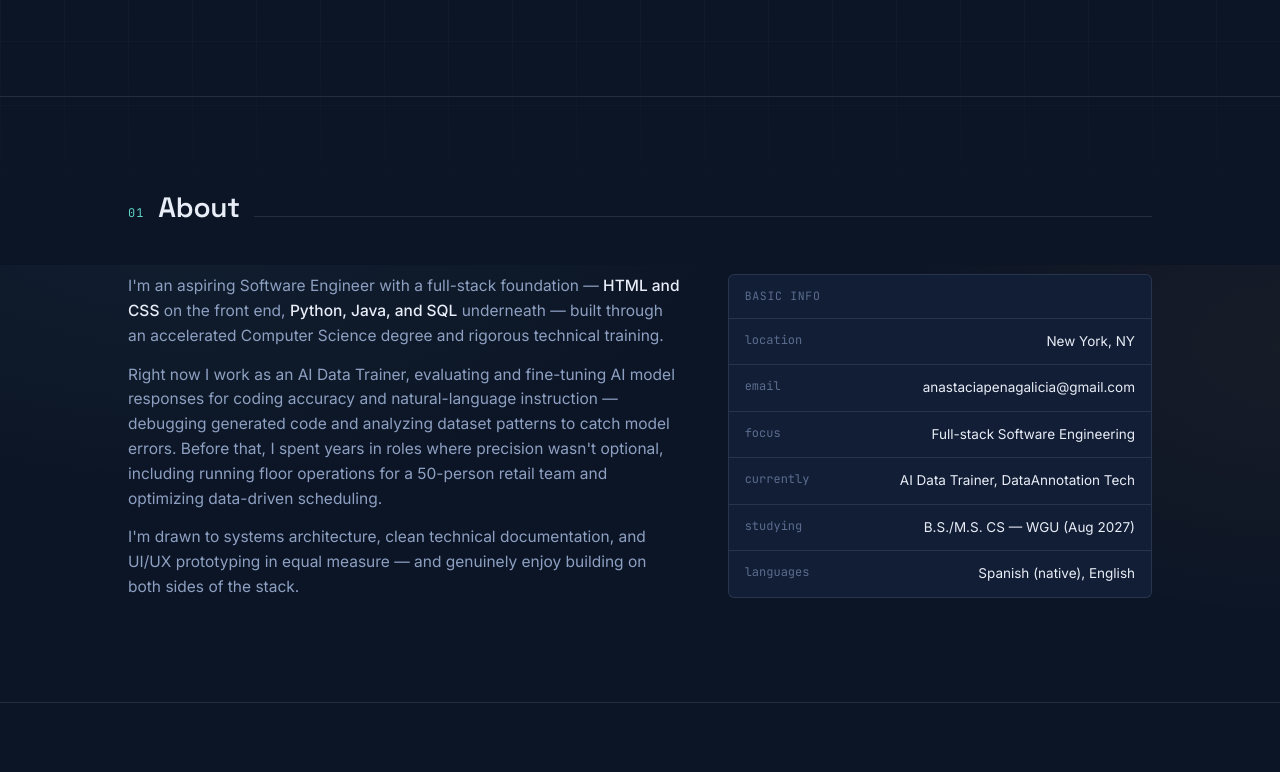
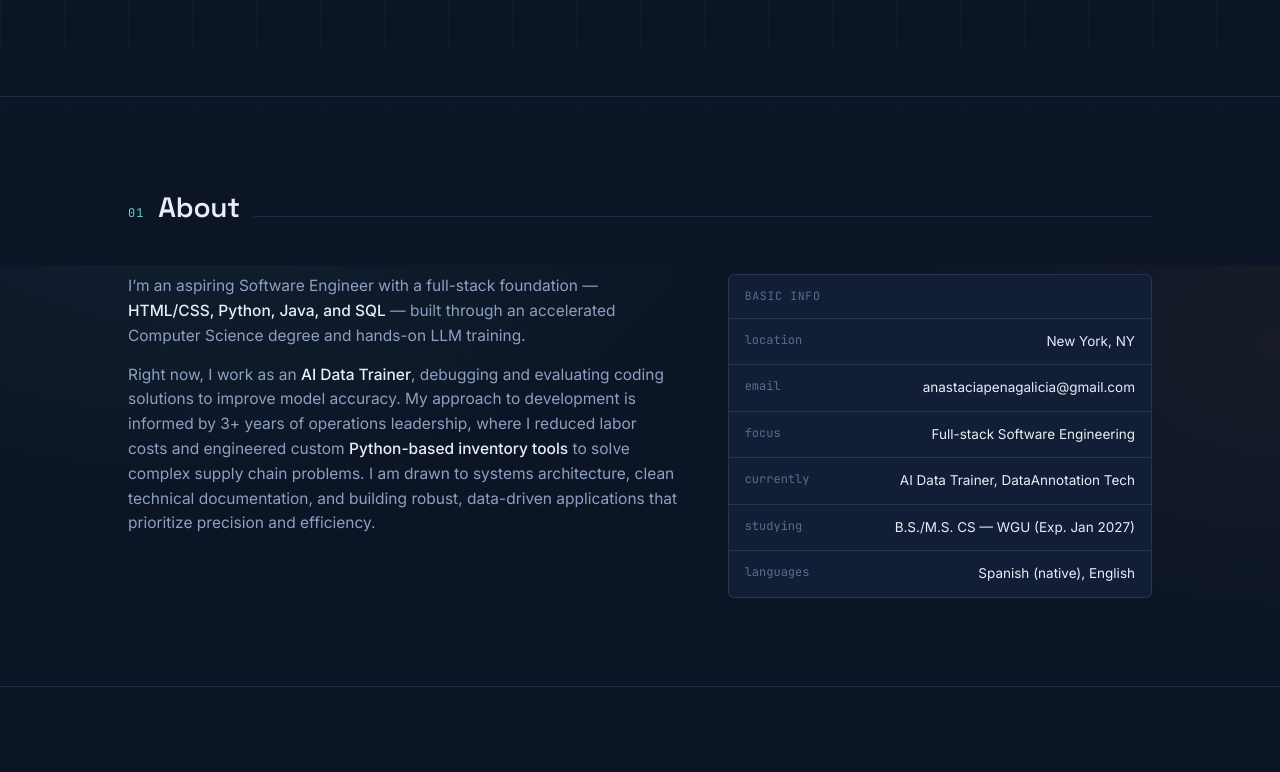
Before and after one commit to apega-tech/apega-tech.github.io, a plain HTML site: page index.html in a window 1280 px wide. Shown: the part 535-1307 px from the top of the page. Drawn offline with Linux system fonts and the light colour scheme.

Commit message:
Update index.html
Updated personal description and current role details in the About section. Adjusted studying status to reflect expected graduation date.

```diff
--- a/index.html
+++ b/index.html
@@ -250,9 +250,8 @@
     <div class="sec-head"><span class="tag mono">01</span><h2>About</h2><div class="rule"></div></div>
     <div class="about-grid reveal">
       <div>
-        <p>I'm an aspiring Software Engineer with a full-stack foundation — <strong>HTML and CSS</strong> on the front end, <strong>Python, Java, and SQL</strong> underneath — built through an accelerated Computer Science degree and rigorous technical training.</p>
-        <p>Right now I work as an AI Data Trainer, evaluating and fine-tuning AI model responses for coding accuracy and natural-language instruction — debugging generated code and analyzing dataset patterns to catch model errors. Before that, I spent years in roles where precision wasn't optional, including running floor operations for a 50-person retail team and optimizing data-driven scheduling.</p>
-        <p>I'm drawn to systems architecture, clean technical documentation, and UI/UX prototyping in equal measure — and genuinely enjoy building on both sides of the stack.</p>
+        <p>I’m an aspiring Software Engineer with a full-stack foundation — <strong>HTML/CSS, Python, Java, and SQL</strong> — built through an accelerated Computer Science degree and hands-on LLM training.</p>
+        <p>Right now, I work as an <strong>AI Data Trainer</strong>, debugging and evaluating coding solutions to improve model accuracy. My approach to development is informed by 3+ years of operations leadership, where I reduced labor costs and engineered custom <strong>Python-based inventory tools</strong> to solve complex supply chain problems. I am drawn to systems architecture, clean technical documentation, and building robust, data-driven applications that prioritize precision and efficiency.</p>
       </div>
       <div class="spec-panel">
         <div class="spec-head mono">BASIC INFO</div>
@@ -260,7 +259,7 @@
         <div class="spec-row"><span class="k">email</span><span class="v">anastaciapenagalicia@gmail.com</span></div>
         <div class="spec-row"><span class="k">focus</span><span class="v">Full-stack Software Engineering</span></div>
         <div class="spec-row"><span class="k">currently</span><span class="v">AI Data Trainer, DataAnnotation Tech</span></div>
-        <div class="spec-row"><span class="k">studying</span><span class="v">B.S./M.S. CS — WGU (Aug 2027)</span></div>
+        <div class="spec-row"><span class="k">studying</span><span class="v">B.S./M.S. CS — WGU (Exp. Jan 2027)</span></div>
         <div class="spec-row"><span class="k">languages</span><span class="v">Spanish (native), English</span></div>
       </div>
     </div>
```
